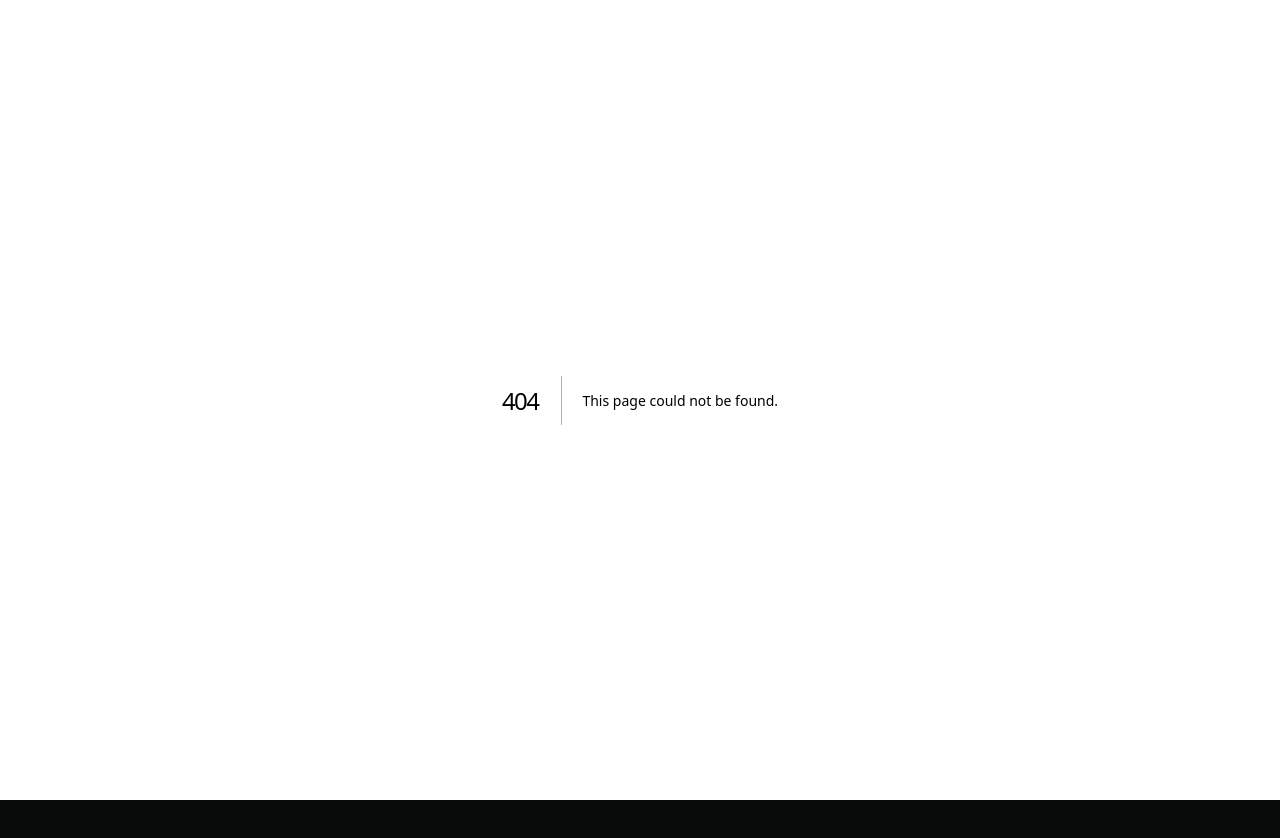
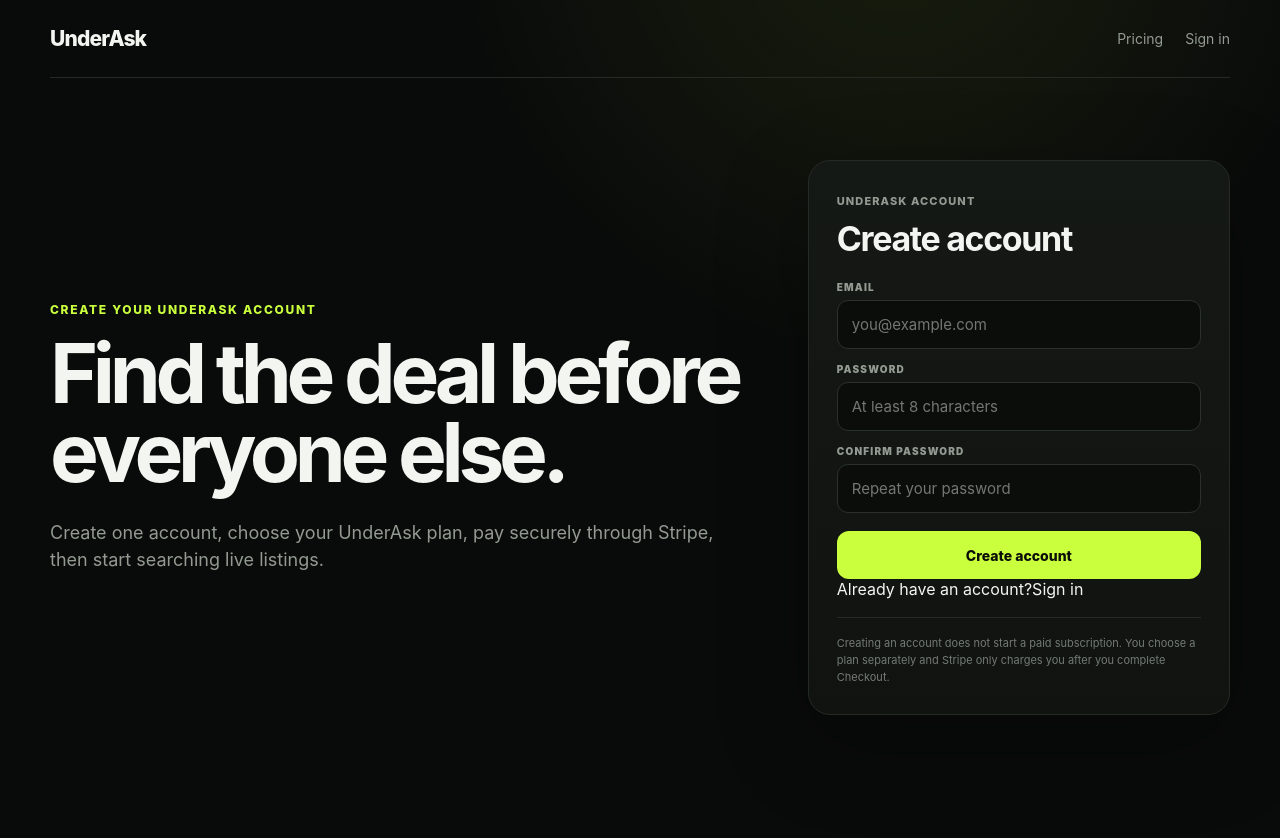
Before and after one commit to maxxvrm-afk/UnderAsk, a Next.js app: page /signup in a window 1280 px wide. Before the commit this address had no page. Shown: the top 838 px of the page. Before the commit the page ends 800 px from the top, so only its background shows below. Built offline with nearby package versions, Linux system fonts and the light colour scheme.

Commit message:
Add direct UnderAsk account signup

```diff
--- /dev/null
+++ b/src/app/signup/page.tsx
@@ -0,0 +1,181 @@
+"use client";
+
+import { FormEvent, useEffect, useState } from "react";
+import { useRouter } from "next/navigation";
+import styles from "@/app/account.module.css";
+import {
+  getValidOwnTheWallSession,
+  signUpWithOwnTheWall,
+} from "@/lib/ownTheWallAuth";
+
+function destination() {
+  if (typeof window === "undefined") return "/pricing";
+  const next = new URLSearchParams(window.location.search).get("next") || "";
+  return next.startsWith("/") && !next.startsWith("//") ? next : "/pricing";
+}
+
+export default function SignupPage() {
+  const router = useRouter();
+  const [email, setEmail] = useState("");
+  const [password, setPassword] = useState("");
+  const [confirmPassword, setConfirmPassword] = useState("");
+  const [loading, setLoading] = useState(false);
+  const [checking, setChecking] = useState(true);
+  const [successEmail, setSuccessEmail] = useState("");
+  const [error, setError] = useState("");
+
+  useEffect(() => {
+    let mounted = true;
+    getValidOwnTheWallSession()
+      .then((session) => {
+        if (!mounted) return;
+        if (session) router.replace(destination());
+        else setChecking(false);
+      })
+      .catch(() => {
+        if (mounted) setChecking(false);
+      });
+
+    return () => {
+      mounted = false;
+    };
+  }, [router]);
+
+  async function submit(e: FormEvent) {
+    e.preventDefault();
+    if (loading) return;
+
+    const cleanEmail = email.trim().toLowerCase();
+    if (!cleanEmail) {
+      setError("Enter your email address.");
+      return;
+    }
+    if (password.length < 8) {
+      setError("Use a password with at least 8 characters.");
+      return;
+    }
+    if (password !== confirmPassword) {
+      setError("Passwords do not match.");
+      return;
+    }
+
+    setLoading(true);
+    setError("");
+
+    try {
+      const next = destination();
+      const redirectTo = `${window.location.origin}/login?verified=1&next=${encodeURIComponent(next)}`;
+      const result = await signUpWithOwnTheWall(cleanEmail, password, redirectTo);
+
+      if (result.session) {
+        router.replace(next);
+        return;
+      }
+
+      setSuccessEmail(cleanEmail);
+      setLoading(false);
+    } catch (err) {
+      setError(err instanceof Error ? err.message : "Could not create account.");
+      setLoading(false);
+    }
+  }
+
+  const loginHref = `/login?next=${encodeURIComponent(destination())}`;
+
+  return (
+    <main className={`shell ${styles.loginShell}`}>
+      <nav className="nav">
+        <a className="brand" href="/">UnderAsk</a>
+        <div className="navLinks">
+          <a href="/pricing">Pricing</a>
+          <a href={loginHref}>Sign in</a>
+        </div>
+      </nav>
+
+      <section className={styles.loginLayout}>
+        <div className={styles.loginIntro}>
+          <div className="eyebrow">CREATE YOUR UNDERASK ACCOUNT</div>
+          <h1>Find the deal before everyone else.</h1>
+          <p className="lede small">
+            Create one account, choose your UnderAsk plan, pay securely through Stripe,
+            then start searching live listings.
+          </p>
+        </div>
+
+        <div className={styles.loginCard}>
+          <span className="source">UNDERASK ACCOUNT</span>
+          <h2>{checking ? "Checking session..." : successEmail ? "Check your inbox" : "Create account"}</h2>
+
+          {!checking && successEmail ? (
+            <div className={styles.signupSuccess}>
+              <div className={styles.successBox}>
+                We sent a confirmation email to <strong>{successEmail}</strong>.
+              </div>
+              <p>
+                Confirm your email address, then return to UnderAsk and sign in. Your
+                account will use the same secure identity system as OWN THE WALL.
+              </p>
+              <a className="buttonPrimary" href={loginHref}>Go to sign in</a>
+            </div>
+          ) : !checking ? (
+            <>
+              <form onSubmit={submit} className={styles.loginForm}>
+                <label>
+                  <span>EMAIL</span>
+                  <input
+                    type="email"
+                    autoComplete="email"
+                    value={email}
+                    onChange={(e) => setEmail(e.target.value)}
+                    placeholder="you@example.com"
+                    disabled={loading}
+                  />
+                </label>
+
+                <label>
+                  <span>PASSWORD</span>
+                  <input
+                    type="password"
+                    autoComplete="new-password"
+                    value={password}
+                    onChange={(e) => setPassword(e.target.value)}
+                    placeholder="At least 8 characters"
+                    disabled={loading}
+                  />
+                </label>
+
+                <label>
+                  <span>CONFIRM PASSWORD</span>
+                  <input
+                    type="password"
+                    autoComplete="new-password"
+                    value={confirmPassword}
+                    onChange={(e) => setConfirmPassword(e.target.value)}
+                    placeholder="Repeat your password"
+                    disabled={loading}
+                  />
+                </label>
+
+                {error && <p className={`error ${styles.loginError}`}>{error}</p>}
+
+                <button className="buttonPrimary" type="submit" disabled={loading}>
+                  {loading ? "Creating account..." : "Create account"}
+                </button>
+              </form>
+
+              <div className={styles.authSwitch}>
+                <span>Already have an account?</span>
+                <a href={loginHref}>Sign in</a>
+              </div>
+            </>
+          ) : null}
+
+          <p className={styles.loginFootnote}>
+            Creating an account does not start a paid subscription. You choose a plan
+            separately and Stripe only charges you after you complete Checkout.
+          </p>
+        </div>
+      </section>
+    </main>
+  );
+}
```
